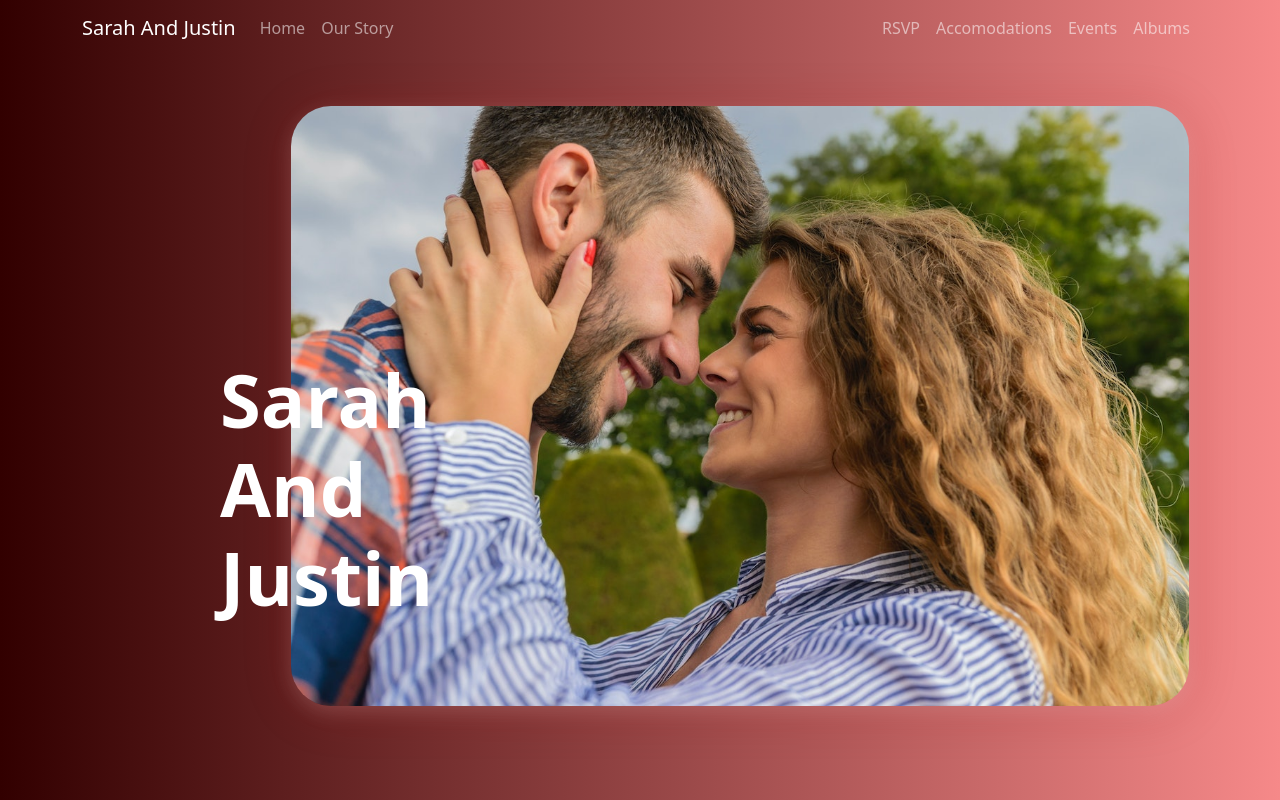
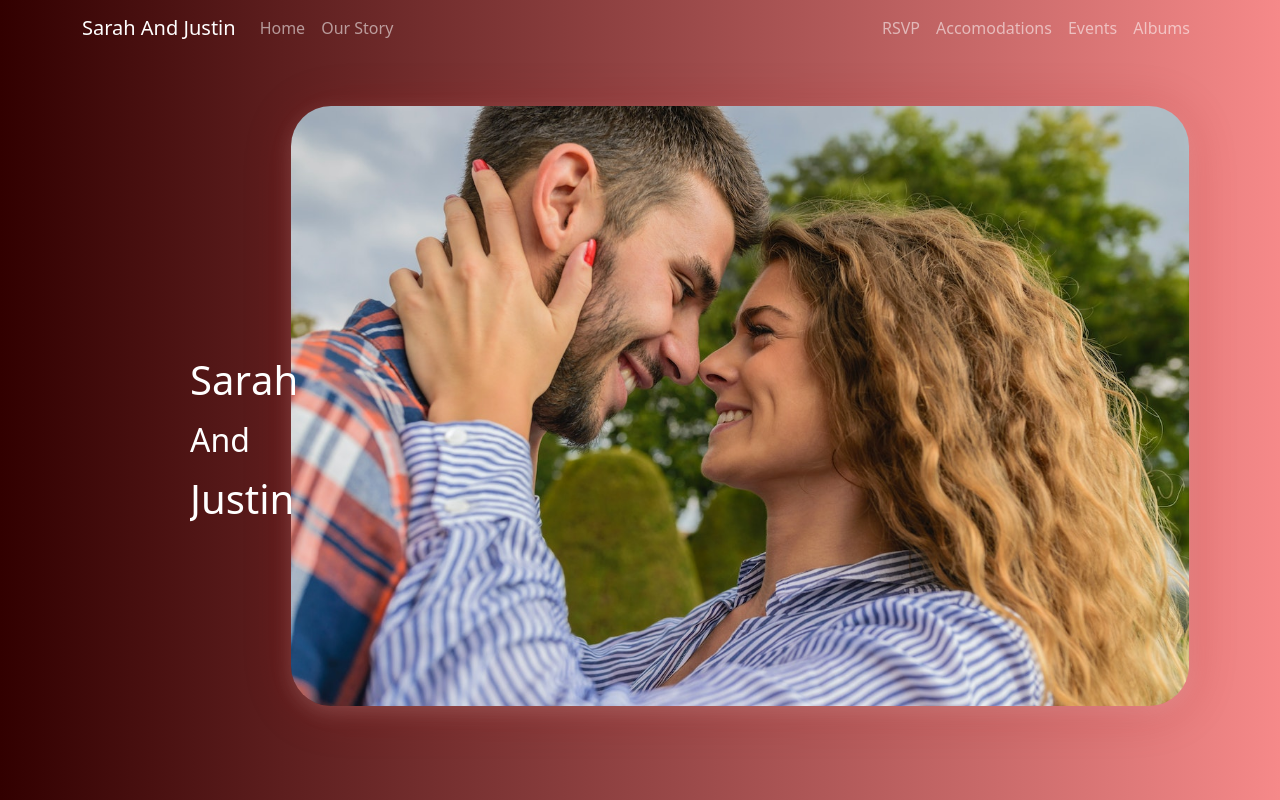
Before and after one commit to lahiruchalana/SarahJustin001, a React (Create React App) app: page / in a window 1280 px wide. Shown: the top 800 px of the page. Built offline with nearby package versions, Linux system fonts and the light colour scheme.

Commit message:
[home] added text transitions

```diff
--- a/src/components/WideImageScreen/WideImageScreen.css
+++ b/src/components/WideImageScreen/WideImageScreen.css
@@ -16,11 +16,13 @@
 
 .home_title {
     text-align: left;
-    margin-left: 220px;
+    margin-left: 190px;
     margin-top: -600px;
     margin-bottom: 600px;
-    color: white;
     font-size: 74px;
-    font-weight: 900;
     z-index: 1;
 }
+
+.text {
+    font-weight: 800;
+}
--- a/src/components/WideImageScreen/WideImageScreen.js
+++ b/src/components/WideImageScreen/WideImageScreen.js
@@ -1,6 +1,7 @@
 import React, { useState } from "react";
 
 import { motion } from "framer-motion";
+import AnimatedText from "../../global/AnimatedText"
 
 import './WideImageScreen.css';
 
@@ -9,8 +10,22 @@ function WideImageScreen() {
   const [x, setX] = useState(0);
   const [y, setY] = useState(0);
   const [rotate, setRotate] = useState(0);
-  const [xTitle, setXTitle] = useState(0);
-  const [yTitle, setYTitle] = useState(0);
+  const [replay, setReplay] = useState(true);
+
+  // Placeholder text data, as if from API
+  const placeholderText = [
+    { type: "heading1", text: "Sarah" },
+    { type: "heading2", text: "And"},
+    { type: "heading1", text: "Justin" }
+  ];
+
+  const container = {
+    visible: {
+      transition: {
+        staggerChildren: 0.025
+      }
+    }
+  };
 
   const background_image={
       background: 'linear-gradient(to right, #320000, #f68989)'
@@ -20,30 +35,30 @@ function WideImageScreen() {
       <div>
           <div  className="background_image" style={background_image}>
             <motion.div animate={{ x, y, rotate }} onMouseOver={() => {
-              setX(90);
+              setX(60);
               setY(-20);
               setRotate(-2);
-              setXTitle(50);
-              setYTitle(-50);
               }} onMouseOut={() => {
                 setX(5);
                 setY(5);
                 setRotate(-0.5);
-                setXTitle(-10);
-                setYTitle(-5);
               }}>
               <img className="image" src={require("../../assets/images/01.jpg")} />
             </motion.div>
           </div>
-          <motion.div animate={{ xTitle, yTitle }} onMouseOver={() => {
-            setXTitle(50);
-            setYTitle(-50);
-            }} onMouseOut={() => {
-              setXTitle(-10);
-              setYTitle(-5);
-            }}>
-            <h1 className="home_title">Sarah <br></br> And <br></br> Justin</h1>
-          </motion.div>
+            <motion.div
+              className="App"
+              initial="hidden"
+              // animate="visible"
+              animate={replay ? "visible" : "hidden"}
+              variants={container}
+            >
+              <div className="home_title">
+                {placeholderText.map((item, index) => {
+                  return <AnimatedText className="text" {...item} key={index} />;
+                })}
+              </div>
+            </motion.div>
       </div>
   );
 }
--- /dev/null
+++ b/src/global/AnimatedText.js
@@ -0,0 +1,86 @@
+import React from "react";
+import { motion } from "framer-motion";
+
+// Word wrapper
+const Wrapper = (props) => {
+  // We'll do this to prevent wrapping of words using CSS
+  return <span className="word-wrapper">{props.children}</span>;
+};
+
+// Map API "type" vaules to JSX tag names
+const tagMap = {
+  paragraph: "p",
+  heading1: "h1",
+  heading2: "h2"
+};
+
+// AnimatedCharacters
+// Handles the deconstruction of each word and character to setup for the
+// individual character animations
+const AnimatedCharacters = (props) => {
+  // Framer Motion variant object, for controlling animation
+  const item = {
+    hidden: {
+      y: "200%",
+      color: "#ffffff",
+      transition: { ease: [0.455, 0.03, 0.515, 0.955], duration: 0.85 }
+    },
+    visible: {
+      y: 0,
+      color: "#ffffff",
+      transition: { ease: [0.455, 0.03, 0.515, 0.955], duration: 0.75 }
+    }
+  };
+
+  //  Split each word of props.text into an array
+  const splitWords = props.text.split(" ");
+
+  // Create storage array
+  const words = [];
+
+  // Push each word into words array
+  for (const [, item] of splitWords.entries()) {
+    words.push(item.split(""));
+  }
+
+  // Add a space ("\u00A0") to the end of each word
+  words.map((word) => {
+    return word.push("\u00A0");
+  });
+
+  // Get the tag name from tagMap
+  const Tag = tagMap[props.type];
+
+  return (
+    <Tag>
+      {words.map((word, index) => {
+        return (
+          // Wrap each word in the Wrapper component
+          <Wrapper key={index}>
+            {words[index].flat().map((element, index) => {
+              return (
+                <span
+                  style={{
+                    overflow: "hidden",
+                    display: "inline-block"
+                  }}
+                  key={index}
+                >
+                  <motion.span
+                    style={{ display: "inline-block" }}
+                    variants={item}
+                  >
+                    {element}
+                  </motion.span>
+                </span>
+              );
+            })}
+          </Wrapper>
+        );
+      })}
+      {/* {} */}
+    </Tag>
+  );
+};
+
+export default AnimatedCharacters;
```
